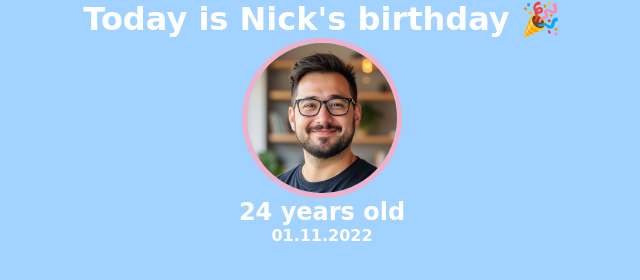
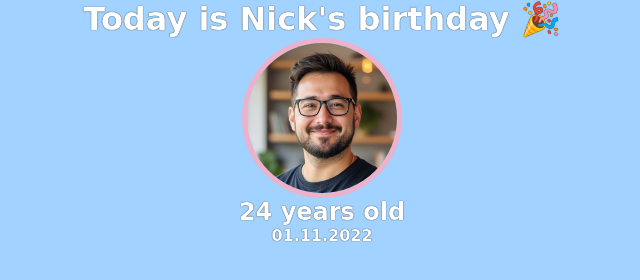
Before and after one commit to lessandsass/birthday-website, a plain HTML site: page index.html in a window 1280 px wide. Shown: the whole page, without its empty margins (318-958 px from the left). Drawn offline with Linux system fonts and the light colour scheme; a web font is replaced by a local one.

Commit message:
group selector in CSS

```diff
--- a/styles.css
+++ b/styles.css
@@ -2,15 +2,6 @@
     margin: 0;
     padding: 0;
 }
-
-/*
-Challenge:
-Add colors to the site based on the provided design.
-
-pink: #EFB0C9
-blue: #a2d2ff
-white: #ffffff
-*/
 
 body {
     text-align: center;
@@ -19,6 +10,10 @@ body {
     color: #ffffff;
 }
 
+h1, h2, h4 {
+    text-shadow: 0 0 1px black;
+}
+
 #bff-img {
     width: 150px;
     border-radius: 50%;
```
